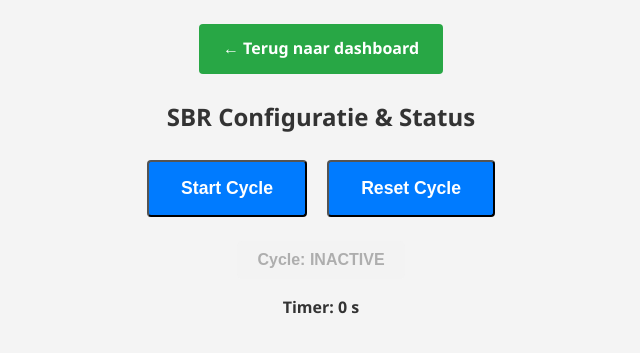
After one commit to jelmertamis/Obelix_SCADA, a Flask app: page /sbr in a window 1280 px wide. The commit adds this page. Shown: the top 353 px of the page, without its empty margins (319-959 px from the left). Run offline with Flask 3, Linux system fonts and the light colour scheme; data that the repository does not hold is empty; parts of the project's set-up code (start-up, migrations or seed data) failed here and were passed over; some libraries are stand-ins or nearby versions.

Commit message:
cycle logic and timer v1

```diff
--- a/app.py
+++ b/app.py
@@ -1,6 +1,6 @@
-from flask import Flask
+# app.py
+from flask import Flask, render_template
 from flask_socketio import SocketIO
-
 from obelix.config import Config
 from obelix.database import init_db
 from obelix.sensor_database import init_sensor_db
@@ -8,17 +8,18 @@ from obelix.modbus_client import init_modbus
 from obelix.routes import init_routes
 from obelix.socketio_events import init_socketio
 from obelix.sensor_monitor import start_sensor_monitor
+from obelix.auto_control import start_sbr_controller
 
 app = Flask(__name__, static_folder='static')
 app.config.from_object(Config)
 socketio = SocketIO(app, cors_allowed_origins='*', async_mode='threading')
 
 if __name__ == '__main__':
-    init_db()           # settings/calibration/relay_states
-    init_sensor_db()    # sensor_data.db
+    init_db()
+    init_sensor_db()
     init_modbus()
     init_routes(app)
     init_socketio(socketio)
     socketio.start_background_task(start_sensor_monitor, socketio)
-    socketio.run(app, host='0.0.0.0', port=5001,
-                 debug=False, use_reloader=False)
+    start_sbr_controller(socketio)
+    socketio.run(app, host='0.0.0.0', port=5001, debug=False, use_reloader=False)
--- a/obelix/routes.py
+++ b/obelix/routes.py
@@ -92,4 +92,9 @@ def init_routes(app):
             plot_url=url_for('plot.sensor_plot_png')
         )
 
+    @app.route('/sbr')
+    def sbr():
+        cycle_active = get_setting('sbr_cycle_active', '0') == '1'
+        return render_template('sbr.html', cycle_active=cycle_active)
+
     app.register_blueprint(plot_bp)
--- a/templates/dashboard.html
+++ b/templates/dashboard.html
@@ -11,6 +11,7 @@
     <a href="{{ url_for('calibrate') }}" class="primary-btn">Sensor Ranges</a>
     <a href="{{ url_for('aio') }}"       class="primary-btn">EX04AIO I/O</a>
     <a href="{{ url_for('r302') }}"      class="primary-btn">R302 Reactor</a>
+    <a href="{{ url_for('sbr') }}" class="primary-btn">SBR Control</a>
     <a href="{{ url_for('sensor_history') }}" class="primary-btn">Sensor Historie</a>
   </div>
 {% endblock %}
--- /dev/null
+++ b/templates/sbr.html
@@ -0,0 +1,78 @@
+<!-- templates/sbr.html -->
+{% extends 'base.html' %}
+{% block title %}SBR Configuratie & Status{% endblock %}
+{% block content %}
+<section class="sbr-config">
+  <h1>SBR Configuratie & Status</h1>
+  <div class="sbr-buttons" style="margin-bottom:1rem; text-align:center;">
+    <button type="button" id="btn-toggle" class="primary-btn">
+      {% if cycle_active %}Stop Cycle{% else %}Start Cycle{% endif %}
+    </button>
+    <button type="button" id="btn-reset" class="primary-btn">Reset Cycle</button>
+  </div>
+  <div class="sbr-status-indicator" style="margin-bottom:1rem; text-align:center;">
+    <button id="status-indicator" class="status-btn" disabled>
+      Cycle: {% if cycle_active %}ACTIVE{% else %}INACTIVE{% endif %}
+    </button>
+  </div>
+  <div class="sbr-timer" style="margin-bottom:1rem; text-align:center;">
+    <span id="timer-display">Timer: 0 s</span>
+  </div>
+</section>
+{% endblock %}
+{% block scripts %}
+  {{ super() }}
+  <style>
+    .status-btn {
+      padding: 10px 20px;
+      font-size: 16px;
+      font-weight: bold;
+      border: none;
+      border-radius: 5px;
+      cursor: default;
+    }
+    .status-active { background-color: #28a745; color: white; }
+    .status-inactive { background-color: #dc3545; color: white; }
+    .sbr-timer {
+      font-size: 16px;
+      font-weight: bold;
+    }
+  </style>
+  <script src="//cdnjs.cloudflare.com/ajax/libs/socket.io/4.5.0/socket.io.min.js"></script>
+  <script>
+    const socket = io('/sbr');
+    const btnToggle = document.getElementById('btn-toggle');
+    const btnReset = document.getElementById('btn-reset');
+    const statusIndicator = document.getElementById('status-indicator');
+    const timerDisplay = document.getElementById('timer-display');
+
+    socket.on('connect', () => {
+      console.log('Connected to /sbr namespace');
+    });
+
+    socket.on('sbr_status', status => {
+      console.log('Received sbr_status:', status);
+      btnToggle.textContent = status.active ? 'Stop Cycle' : 'Start Cycle';
+      statusIndicator.textContent = `Cycle: ${status.active ? 'ACTIVE' : 'INACTIVE'}`;
+      statusIndicator.className = `status-btn ${status.active ? 'status-active' : 'status-inactive'}`;
+    });
+
+    socket.on('sbr_timer', data => {
+      console.log('Received sbr_timer:', data);
+      timerDisplay.textContent = `Timer: ${data.timer} s`;
+    });
+
+    socket.on('sbr_error', err => {
+      console.error('SBR error:', err.error);
+      alert('Fout: ' + err.error);
+    });
+
+    btnToggle.addEventListener('click', () => {
+      socket.emit('sbr_control', { action: 'toggle' });
+    });
+
+    btnReset.addEventListener('click', () => {
+      socket.emit('sbr_control', { action: 'reset' });
+    });
+  </script>
+{% endblock %}
```
Also changed, not shown: obelix/auto_control.py (added, +83 -0 lines), obelix/socketio_events.py (+31 -6 lines).
